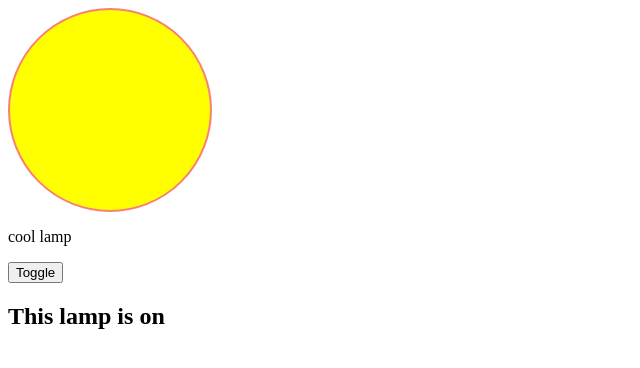
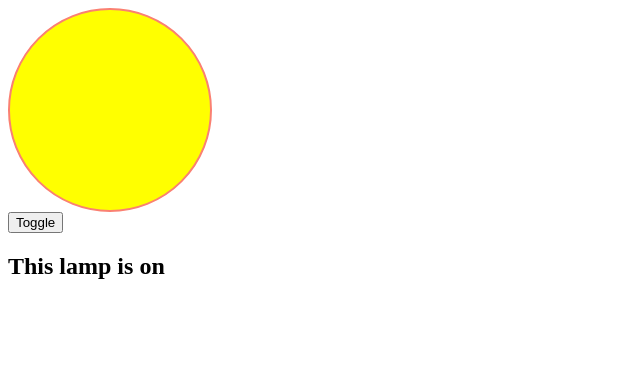
Before and after one commit to VitaliyKhrol/fd-react-welcome-2024, a React (Create React App) app: page / in a window 1280 px wide. Shown: the top 368 px of the page, without its empty margins (0-640 px from the left). Built offline with nearby package versions, Linux system fonts and the light colour scheme.

Commit message:
Class to function Components

```diff
--- a/src/components/Scene/Lamp/index.js
+++ b/src/components/Scene/Lamp/index.js
@@ -1,37 +1,23 @@
-import React, { Component } from 'react';
+import React from 'react';
 import './style.css'
 
 
-class Lamp extends Component {
-    constructor(props) {
-        super(props);
-        this.state = {
-            on: true,
-        }
+
+function Lamp(props){
+
+    const toogle = ()=>{
+        props.callbackParent()
     }
 
+ const classNames = props.toogleState ? 'lamp-on' : 'lamp-off';
+    return (
+        <>
+            <div className={classNames}></div>
+            <button onClick={toogle}>Toggle</button>
+        </>
 
-    toogle= ()=>{
-        this.setState({
-            on:!this.state.on
-        });
-        this.props.callbackParent(this.state.on ? 'off' : 'on')
-    }
+    );
+}
 
 
-
-
-    render() {
-        const classNames = this.state.on ? 'lamp-on' : 'lamp-off';
-        return (
-            <>
-                <div className={classNames}></div>
-                <p>{this.props.lampText}</p>
-                <button onClick={this.toogle}>Toggle</button>
-            </>
-
-        );
-    }
-}
-
 export default Lamp;
--- a/src/components/Scene/Sibling/index.js
+++ b/src/components/Scene/Sibling/index.js
@@ -1,14 +1,14 @@
 
-import React, { Component } from 'react';
+import React from 'react';
 
-class Sibling extends Component {
-    render() {
-        return (
-            <h2>
-                This lamp is  {this.props.toogleText}
-            </h2>
-        );
-    }
+const Sibling = (props) => {
+
+    return (
+        <h2>
+                This lamp is  {props.toogleText? 'on': 'off'}
+        </h2>
+    );
 }
 
+
 export default Sibling;
--- a/src/components/Scene/index.js
+++ b/src/components/Scene/index.js
@@ -6,14 +6,14 @@ class Scene extends Component {
     constructor(props){
         super(props);
         this.state ={
-            toogler: 'on',
+            toogler: true,
         }
     }
 
 
-    callbackState =(data)=>{
+    callbackState =()=>{
        this.setState({
-        toogler:data
+        toogler:!this.state.toogler
        })
 
     }
@@ -22,7 +22,7 @@ class Scene extends Component {
     render() {
         return (
             <>
-              <Lamp lampText='cool lamp' callbackParent ={this.callbackState}/>
+              <Lamp toogleState={this.state.toogler} callbackParent ={this.callbackState}/>
               <Sibling toogleText = {this.state.toogler}/>
             </>
 
```
